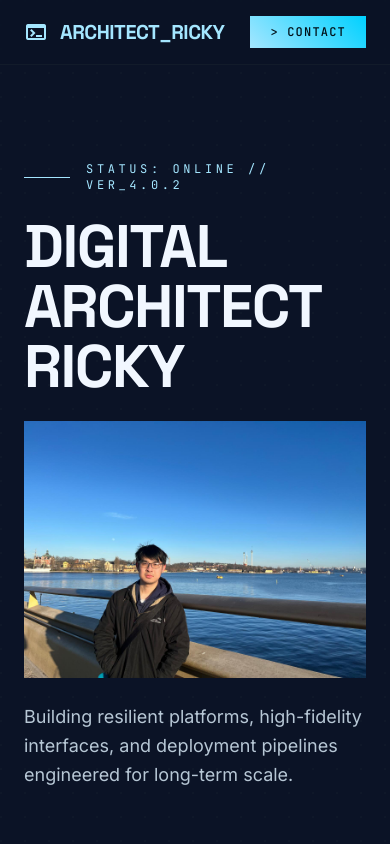
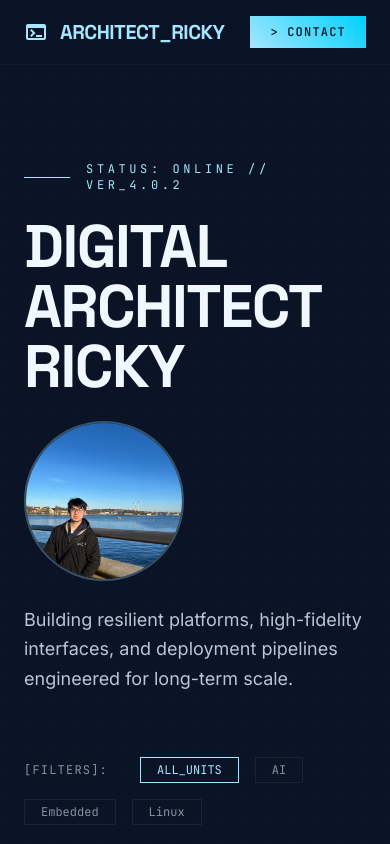
Before and after one commit to riggy420/riggy420.github.io, a React (Vite) app: page / in a window 390 px wide. Shown: the top 844 px of the page. Built offline with nearby package versions, Linux system fonts and the light colour scheme.

Commit message:
Current version

```diff
--- a/package.json
+++ b/package.json
@@ -8,9 +8,9 @@
     "dev": "vite",
     "build": "tsc -b && vite build",
     "lint": "eslint .",
-    "preview": "vite preview",
+    "preview": "npm run build && vite preview",
     "predeploy": "npm run build",
-    "deploy": "gh-pages -d dist"
+    "deploy": "npx gh-pages -d dist -f"
   },
   "dependencies": {
     "react": "^19.2.4",
--- a/src/data/portfolio.ts
+++ b/src/data/portfolio.ts
@@ -15,7 +15,7 @@ export const projects: Project[] = [
     tags: ['Python', 'Linux', 'Simulation'],
     icon: 'analytics',
     link: "https://github.com/riggy420/library",
-    pictures: ['./public/profile.jpeg'],
+    pictures: ["./profile.jpeg"],
     isPrivate: false,
     privateReason: 'Client confidentiality',
   },
@@ -36,7 +36,7 @@ export const projects: Project[] = [
     tags: ['Go', 'PostgreSQL', 'Hardware',"linux"],
     icon: 'terminal',
     link: "#",
-    pictures: ['./public/fabrica.png'],
+    pictures: ['./fabrica.png'],
     isPrivate: true,
     privateReason: 'Under HKUST IP',
 
@@ -48,7 +48,7 @@ export const projects: Project[] = [
     tags: ['Embedded', 'Hardware', 'C++'],
     icon: 'hardware',
     link: "#",
-    pictures:["./public/float.png"],
+    pictures:["./float.jpeg"],
     isPrivate: true,
     privateReason: 'Other team has exclusive rights',
   },
--- a/src/pages/PortfolioPage.tsx
+++ b/src/pages/PortfolioPage.tsx
@@ -42,6 +42,7 @@ export function PortfolioPage() {
             <span className="h-px w-12 bg-primary" />
             <span className="font-mono text-xs tracking-[0.3em] text-primary">STATUS: ONLINE // VER_4.0.2</span>
           </div>
+          <div className="flex flex-col gap-6 md:flex-row md:items-center md:gap-10 md:justify-between">
             <h1 className="font-headline text-6xl font-black uppercase leading-none tracking-tight md:text-8xl">
               DIGITAL
               <br />
@@ -49,8 +50,12 @@ export function PortfolioPage() {
               <br />
               Ricky
             </h1>
-
-          <img src="/profile.jpeg" alt="Profile" className="h-full w-full object-cover object-[25%-75%]" />
+            <img
+              src="/profile.jpeg"
+              alt="Profile"
+              className="h-40 w-40 flex-shrink-0 rounded-full border-2 border-primary/30 object-cover md:h-56 md:w-56"
+            />
+          </div>
 
           <p className="max-w-2xl text-lg leading-relaxed text-on-surface-variant">
             Building resilient platforms, high-fidelity interfaces, and deployment pipelines engineered for long-term scale.
@@ -100,8 +105,8 @@ export function PortfolioPage() {
                     </span>
                   </div>
 
-                  <div className="mb-6 aspect-video border border-outline-variant/20 bg-surface-container-lowest">
-                    <img src={project.pictures?.[0] || '/public/profile.jpeg'} alt={project.title} className="h-full w-full object-cover" />
+                  <div className="mb-6 w-full aspect-video border border-outline-variant/20 bg-surface-container-lowest">
+                    <img src={project.pictures?.[0] || '/public/profile.jpeg'} alt={project.title} className="h-full w-full object-cover object-center" />
                   </div>
 
                   <h3 className="mb-4 font-headline text-2xl font-bold uppercase tracking-tight">{project.title}</h3>
```
Also changed, not shown: 4 other files (tests, documents, lock files or other folders). Lines whose indentation alone changed are shown as unchanged.
